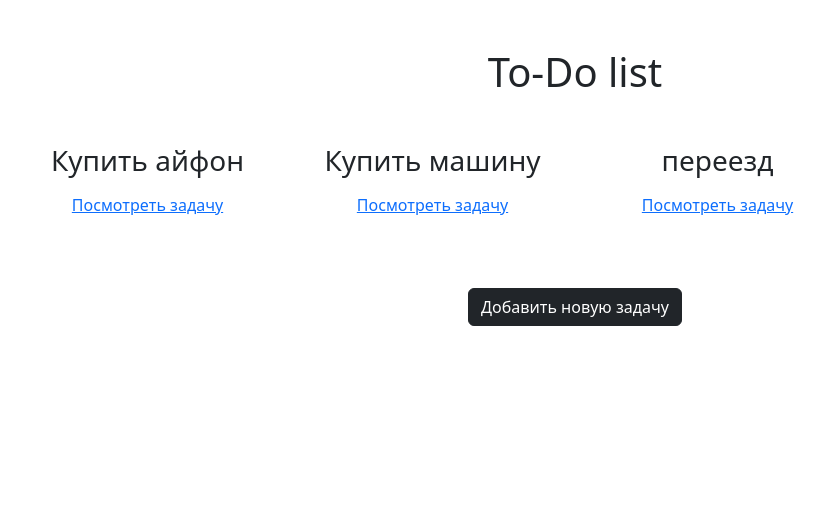
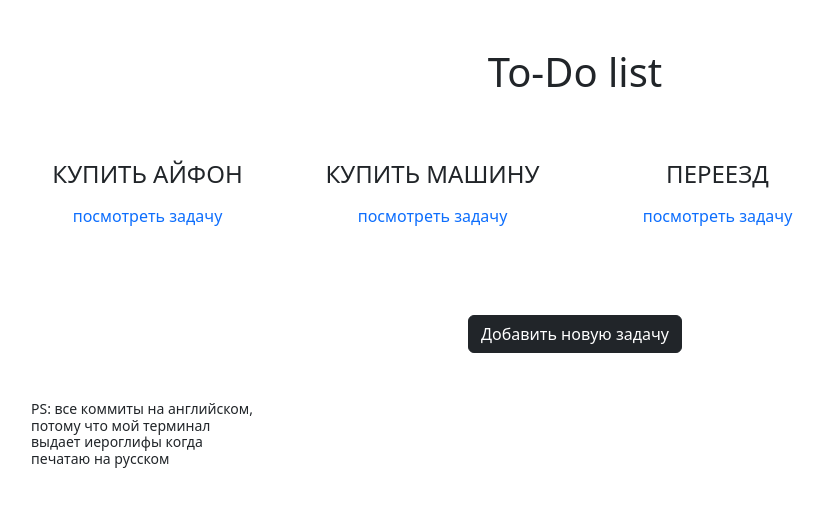
Before and after one commit to eQuaL322/homework_52_azamat_umurzakov, a Django app: page / in a window 1280 px wide. Shown: the top 507 px of the page, without its empty margins (65-889 px from the left). Run offline with Django 4.2, Linux system fonts and the light colour scheme; data comes from the database, SQL or seed files in the repository.

Commit message:
add PS text block on task_list.html

```diff
--- a/app/to_do_app/templates/task_list.html
+++ b/app/to_do_app/templates/task_list.html
@@ -12,15 +12,20 @@
     <h1>To-Do list</h1>
     <div class="row my-5">
         {% for task in tasks %}
-            <div class="col-3">
-                <h3 class="">{{ task.description }}</h3>
+            <div class="col-3 my-3">
+                <h4 class="text-uppercase">{{ task.description }}</h4>
                 <p>
-                    <a href="/task/?pk={{ task.pk }}" class="btn btn-link">Посмотреть задачу</a>
+                    <a href="/task/?pk={{ task.pk }}" class="btn btn-link text-decoration-none text-lowercase">Посмотреть
+                        задачу</a>
                 </p>
             </div>
         {% endfor %}
     </div>
     <a href="/task/add" class="btn btn-dark">Добавить новую задачу</a>
 </div>
+<div class="col-3 mt-5 mx-5">
+    <p class="mx-5 h6 small">PS: все коммиты на английском, потому что мой терминал выдает иероглифы когда печатаю на
+        русском</p>
+</div>
 </body>
 </html>
```
